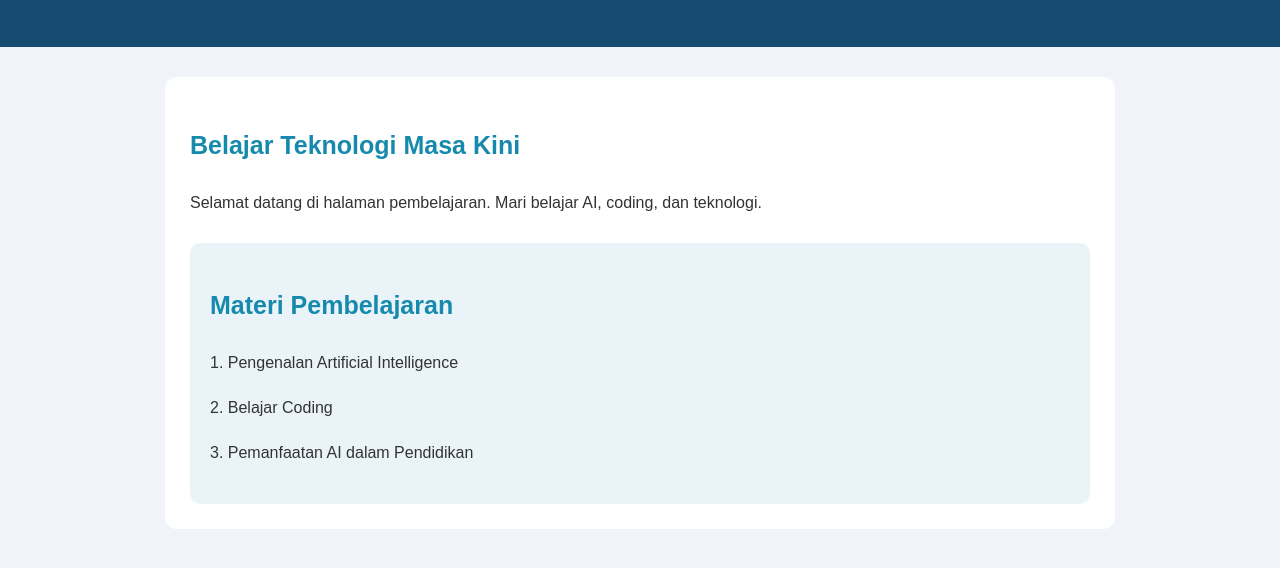
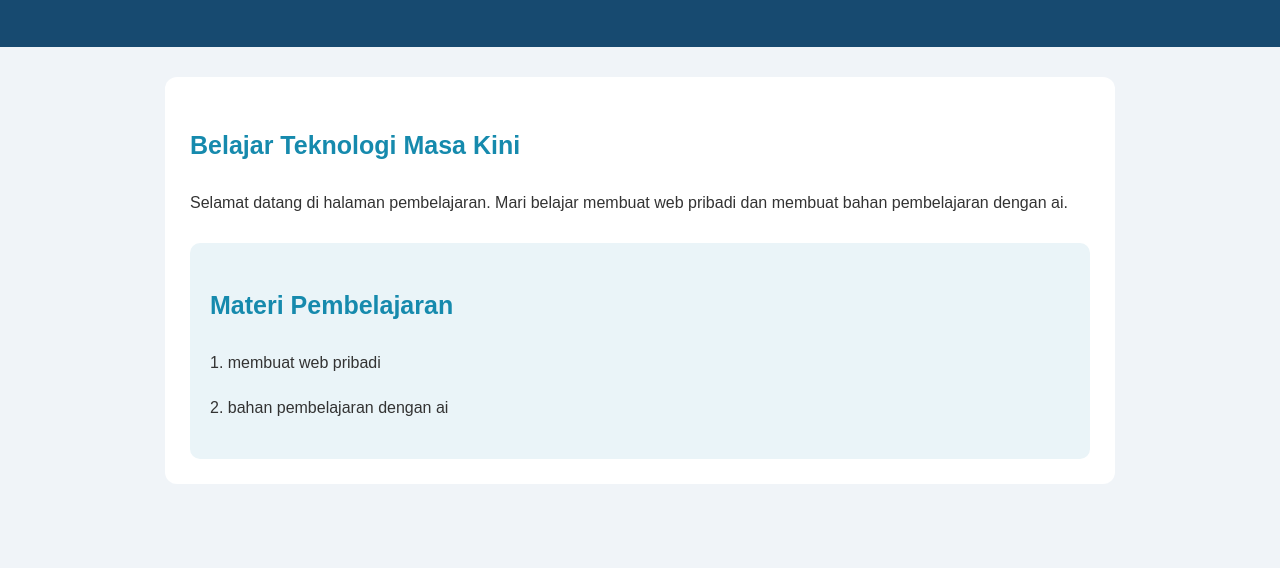
Before and after one commit to yuslenisimanjuntak/pembelajaran-ai, a plain HTML site: page index.html in a window 1280 px wide. Shown: the part 206-774 px from the top of the page. Drawn offline with Linux system fonts and the light colour scheme.

Commit message:
Update index.html

```diff
--- a/index.html
+++ b/index.html
@@ -20,14 +20,13 @@
 
         <p>
             Selamat datang di halaman pembelajaran.
-            Mari belajar AI, coding, dan teknologi.
+            Mari belajar membuat web pribadi dan membuat bahan pembelajaran dengan ai.
         </p>
 
         <section>
             <h2>Materi Pembelajaran</h2>
-            <p>1. Pengenalan Artificial Intelligence</p>
-            <p>2. Belajar Coding</p>
-            <p>3. Pemanfaatan AI dalam Pendidikan</p>
+            <p>1. membuat web pribadi</p>
+            <p>2. bahan pembelajaran dengan ai</p>
         </section>
     </main>
 
```
